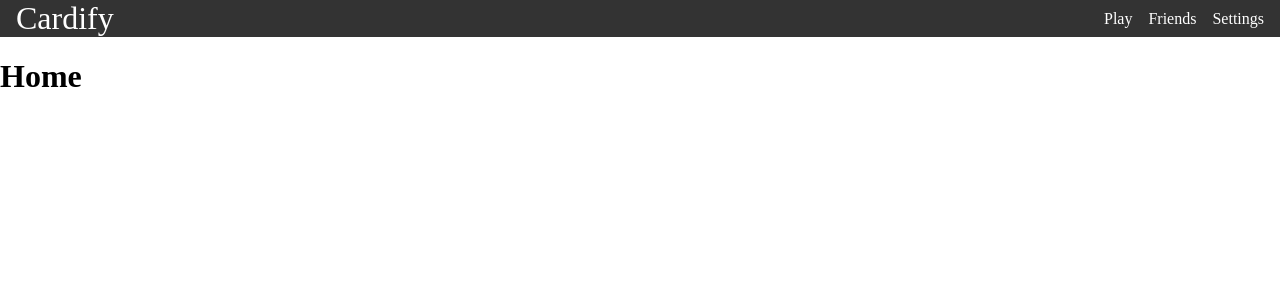
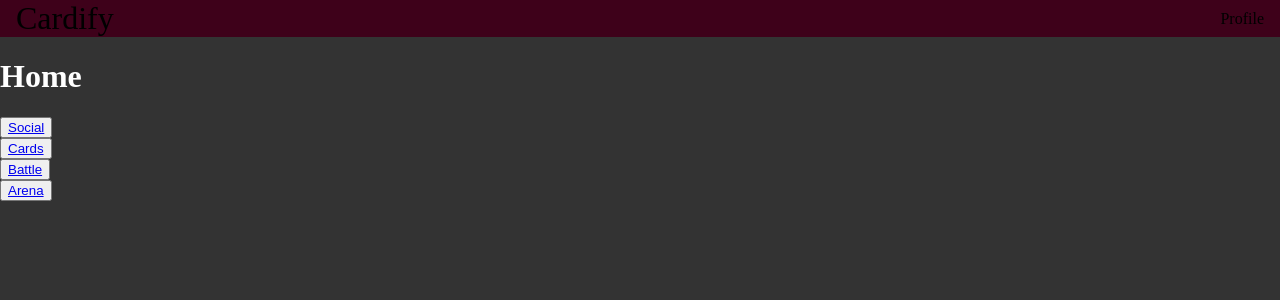
Before and after one commit to ChrisMamatas/cardify, a React (Vite) app: page / in a window 1280 px wide. Shown: the top 300 px of the page. Built offline with nearby package versions, Linux system fonts and the light colour scheme.

Commit message:
Changed the pages to reflect our layout, made the page navigation buttons, and made pages darkmode cuz we are not heathens

```diff
--- a/src/App.css
+++ b/src/App.css
@@ -4,6 +4,8 @@
 
 body {
   margin: 0;
+  color: white;
+  background-color: #333333;
 }
 
 .title {
@@ -11,8 +13,8 @@ body {
 }
 
 .nav {
-  background-color: #333;
-  color: white;
+  background-color: #3e011a;
+  color: black;
   display: flex;
   justify-content: space-between;
   align-items: center;
--- a/src/App.tsx
+++ b/src/App.tsx
@@ -2,22 +2,26 @@ import './App.css'
 import Navbar from "./navigation/Navbar.tsx";
 import { Route, Routes } from "react-router-dom"
 import Home from "./pages/Home.tsx";
-import Play from "./pages/Play.tsx";
-import Friends from "./pages/Friends.tsx";
-import Settings from "./pages/Settings.tsx"
+import Social from "./pages/Social.tsx";
+import Profile from "./pages/Profile.tsx"
+import Battle from "./pages/Battle.tsx";
+import Arena from "./pages/Arena.tsx";
+import Cards from "./pages/Cards.tsx";
 
 function App() {
 
 
-  return (
+   return (
       <>
-        <Navbar />
-        <Routes>
-          <Route path={"/"} element={<Home/>} />
-          <Route path={"/play"} element={<Play/>} />
-          <Route path={"/friends"} element={<Friends/>} />
-          <Route path={"/settings"} element={<Settings/>} />
-        </Routes>
+          <Navbar/>
+          <Routes>
+              <Route path={"/"} element={<Home/>} />
+              <Route path={"/profile"} element={<Profile/>} />
+              <Route path={"/battle"} element={<Battle/>} />
+              <Route path={"/arena"} element={<Arena/>} />
+              <Route path={"/cards"} element={<Cards/>} />
+              <Route path={"/social"} element={<Social/>} />
+          </Routes>
       </>
   )
 }
--- a/src/navigation/Navbar.tsx
+++ b/src/navigation/Navbar.tsx
@@ -7,13 +7,7 @@ export default function Navbar() {
             <Link to={"/"} className={"title"}>Cardify</Link>
             <ul>
                 <li>
-                    <Link to={"/play"}>Play</Link>
-                </li>
-                <li>
-                    <Link to={"/friends"}>Friends</Link>
-                </li>
-                <li>
-                    <Link to={"/settings"}>Settings</Link>
+                    <Link to={"/profile"}>Profile</Link>
                 </li>
             </ul>
         </nav>
--- /dev/null
+++ b/src/pages/Arena.tsx
@@ -0,0 +1,8 @@
+export default function Arena() {
+
+    return (
+        <h1>
+            Arena
+        </h1>
+    )
+}
--- /dev/null
+++ b/src/pages/Battle.tsx
@@ -0,0 +1,8 @@
+export default function Battle() {
+
+    return (
+        <h1>
+            Battle
+        </h1>
+    )
+}
--- /dev/null
+++ b/src/pages/Cards.tsx
@@ -0,0 +1,8 @@
+export default function Cards() {
+
+    return (
+        <h1>
+            Cards
+        </h1>
+    )
+}
--- a/src/pages/Friends.tsx
+++ /dev/null
@@ -1,8 +0,0 @@
-export default function Friends() {
-
-    return (
-        <h1>
-            Friends
-        </h1>
-    )
-}
--- a/src/pages/Home.tsx
+++ b/src/pages/Home.tsx
@@ -1,8 +1,32 @@
+import {Link} from "react-router-dom";
+
 export default function Home() {
 
     return (
-        <h1>
-            Home
-        </h1>
+        <div>
+            <h1>
+                Home
+            </h1>
+            <div>
+                <button>
+                    <Link to={"/Social"}>Social</Link>
+                </button>
+            </div>
+            <div>
+                <button>
+                    <Link to={"/Cards"}>Cards</Link>
+                </button>
+            </div>
+            <div>
+                <button>
+                    <Link to={"/Battle"}>Battle</Link>
+                </button>
+            </div>
+            <div>
+                <button>
+                    <Link to={"/Arena"}>Arena</Link>
+                </button>
+            </div>
+        </div>
     )
 }
--- a/src/pages/Play.tsx
+++ /dev/null
@@ -1,8 +0,0 @@
-export default function Play() {
-
-    return (
-        <h1>
-            Play
-        </h1>
-    )
-}
--- /dev/null
+++ b/src/pages/Profile.tsx
@@ -0,0 +1,8 @@
+export default function Profile() {
+
+    return (
+        <h1>
+            Profile
+        </h1>
+    )
+}
--- a/src/pages/Settings.tsx
+++ /dev/null
@@ -1,8 +0,0 @@
-export default function Settings() {
-
-    return (
-        <h1>
-            Settings
-        </h1>
-    )
-}
--- /dev/null
+++ b/src/pages/Social.tsx
@@ -0,0 +1,8 @@
+export default function Social() {
+
+    return (
+        <h1>
+            Social
+        </h1>
+    )
+}
```
